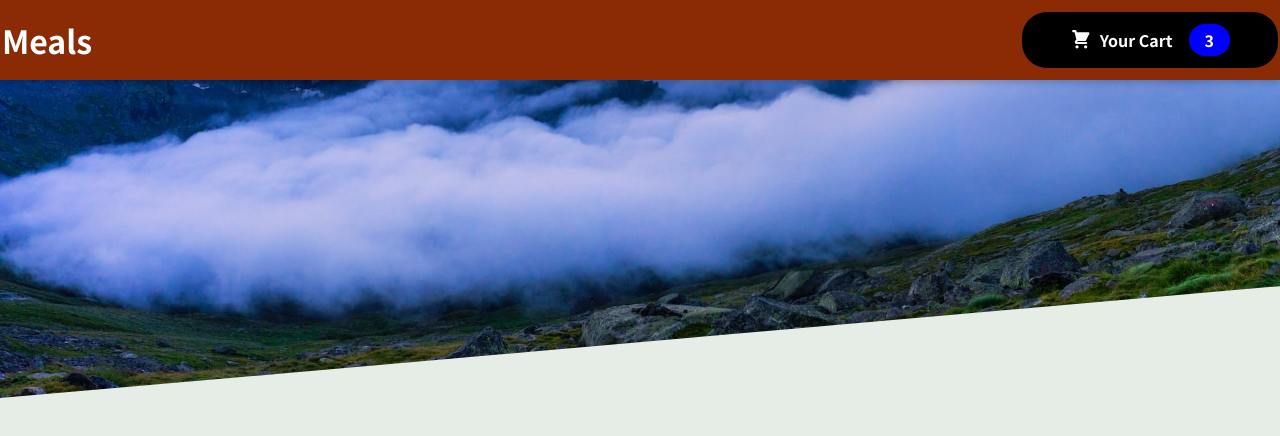
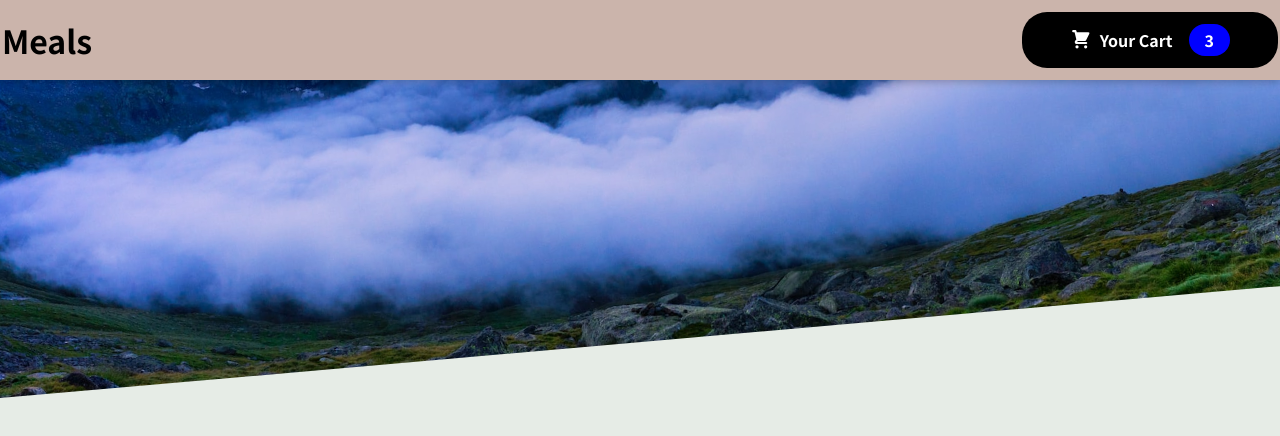
Before and after one commit to Alisyad9/weight_project, a React (Create React App) app: page / in a window 1280 px wide. Shown: the top 436 px of the page. Built offline with nearby package versions, Linux system fonts and the light colour scheme.

Commit message:
colour changed

```diff
--- a/src/components/Layout/Header.module.css
+++ b/src/components/Layout/Header.module.css
@@ -4,8 +4,8 @@
     left: 0;
     width: 100%;
     height: 5rem;
-    background-color: #8a2b06;
-    color: white;
+    background-color: #cbb4ab;
+    color: black;
     display: flex;
     justify-content: space-between;
     align-items: center;
```
